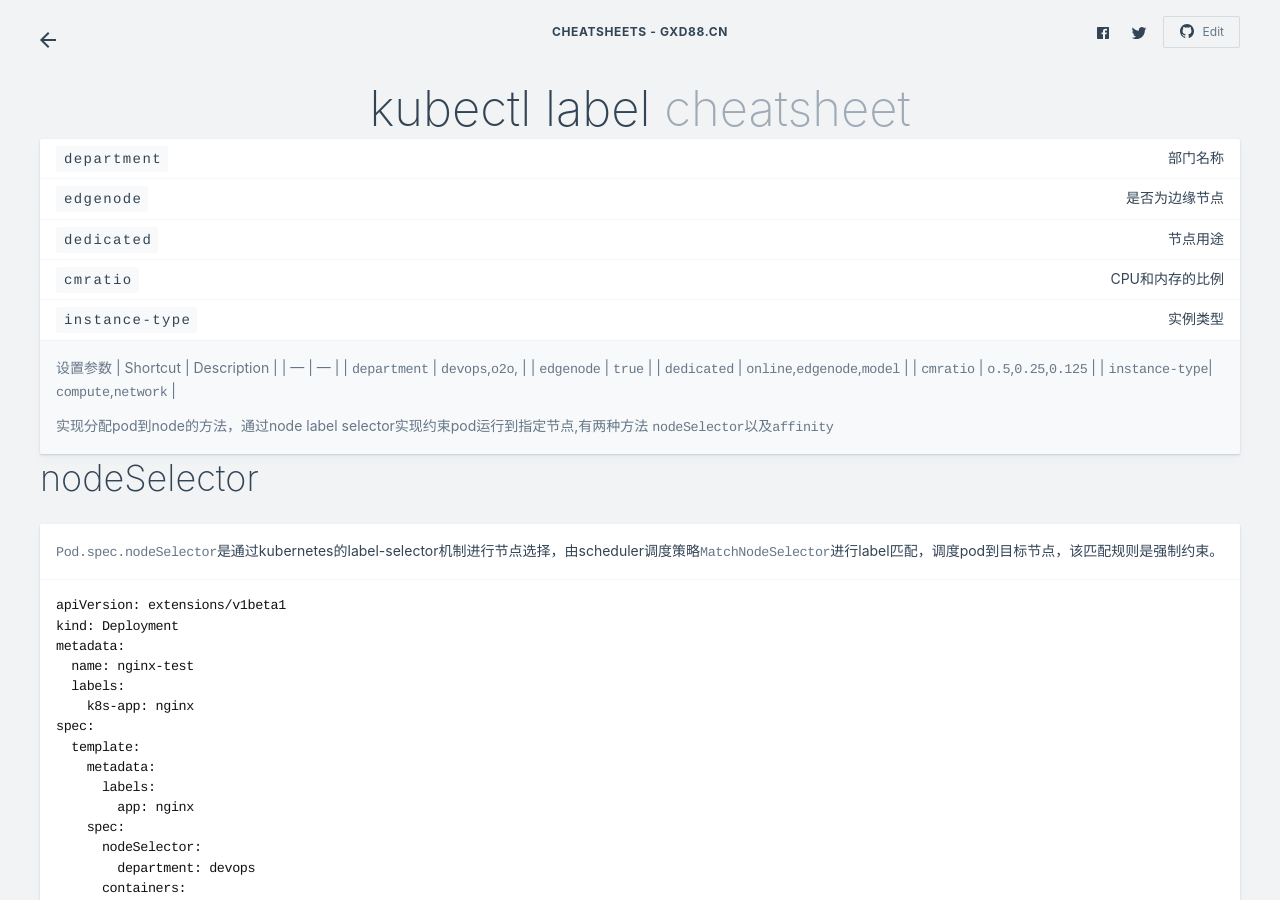
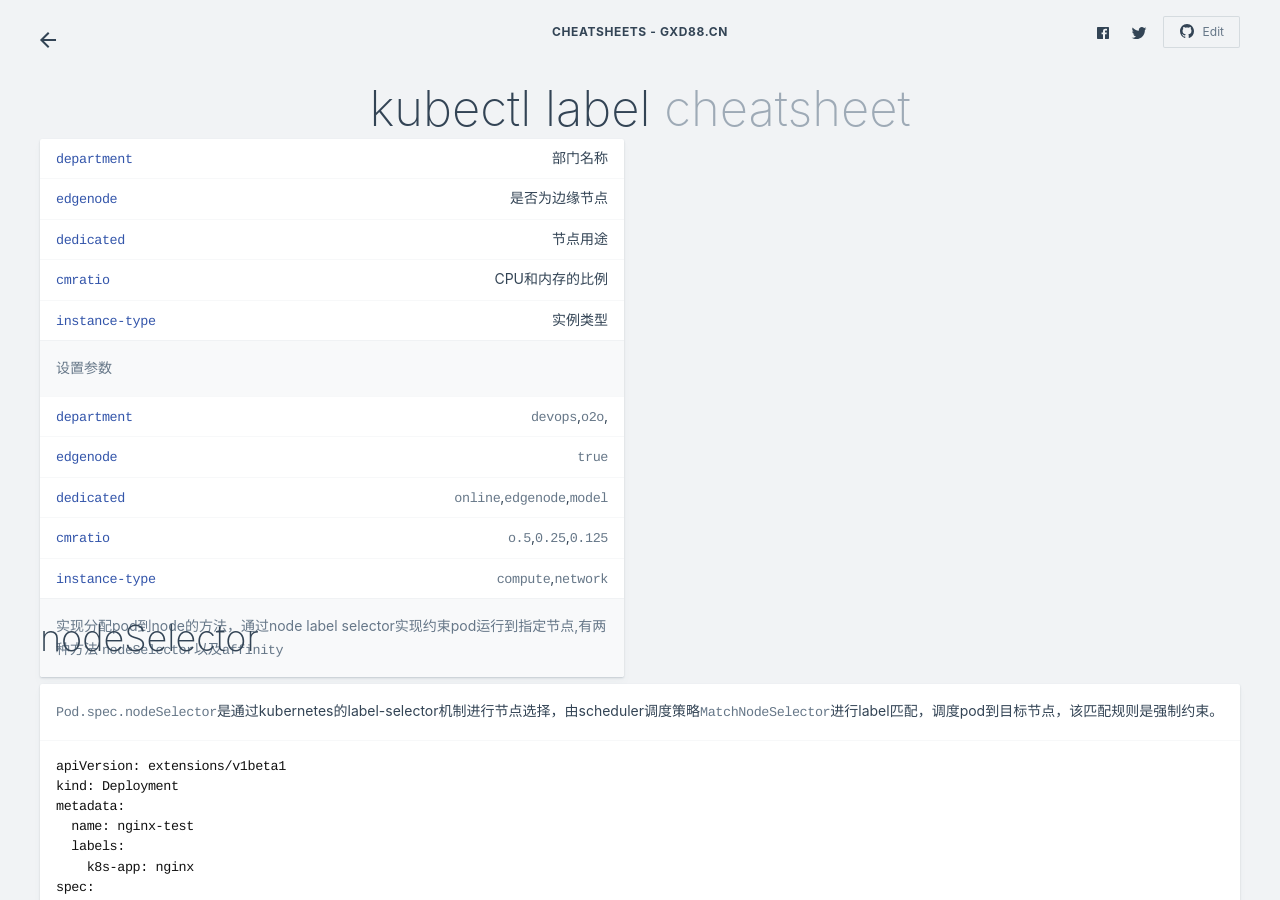
Before and after one commit to gongxiude/cheatsheets, a Jekyll site: the page built from kubernetes-label.md, in a window 1280 px wide and 900 px high. Built offline with Jekyll 4.4.1, drawn with Linux system fonts in a browser that asks for light colours; nearby versions of some CDN libraries; comment, search, counter and statistics services are not loaded.

Commit message:
调整文档样式

```diff
--- a/kubernetes-label.md
+++ b/kubernetes-label.md
@@ -8,7 +8,7 @@ category: Kubernetes
 updated: 2017-11-19
 ---
 
-{: .-one-column}
+{: .-two-column}
 ## node label规划
 
 | Shortcut       | Description                      |
@@ -18,9 +18,10 @@ updated: 2017-11-19
 | `dedicated`    | 节点用途                          |
 | `cmratio`      | CPU和内存的比例                    |
 | `instance-type`| 实例类型                          |
-{: .-shortcuts}
+
 
 设置参数
+
 | Shortcut       | Description                      |
 | ---            | ---                              |
 | `department`   | `devops`,`o2o`,                          |
@@ -28,7 +29,6 @@ updated: 2017-11-19
 | `dedicated`    | `online`,`edgenode`,`model`                   |
 | `cmratio`      | `o.5`,`0.25`,`0.125`                    |
 | `instance-type`| `compute`,`network`                         |
-{: .-shortcuts}
 
 实现分配pod到node的方法，通过node label selector实现约束pod运行到指定节点,有两种方法 `nodeSelector`以及`affinity`
 
```
